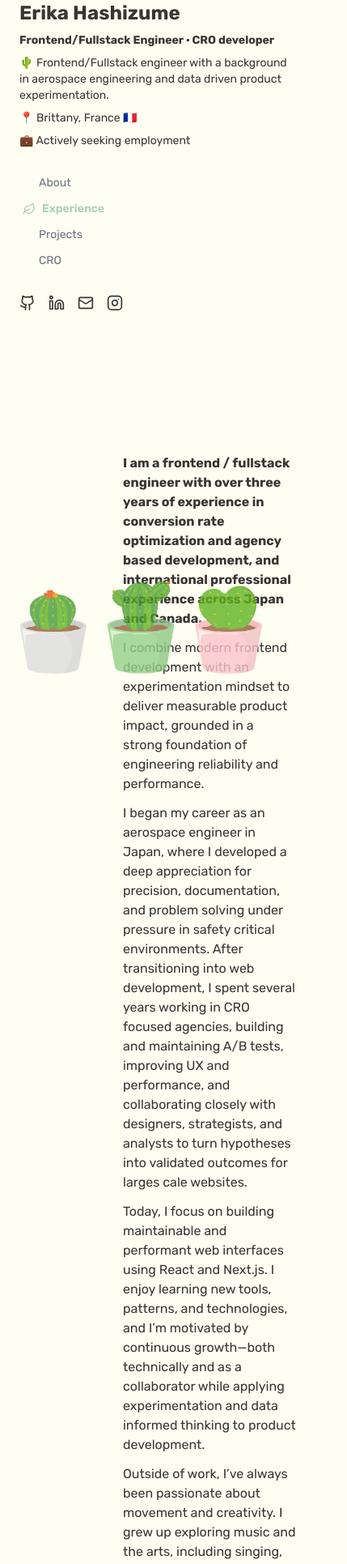
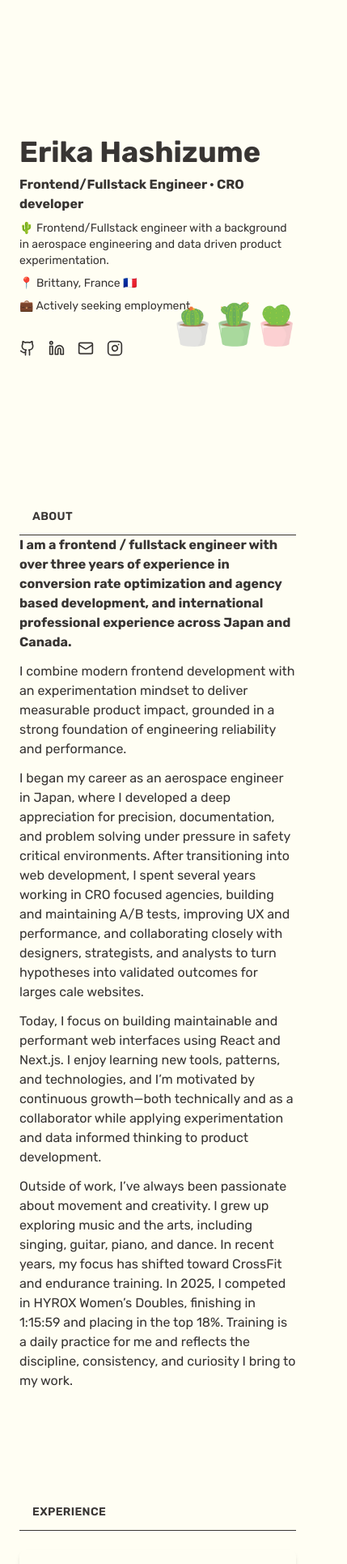
Before and after one commit to erika-goodwin/myproject-26-1-portfolio, a Next.js app: page / in a window 390 px wide. Shown: the top 1931 px of the page at 81% size, 429 px wide, since content can reach past the window. Built offline with nearby package versions, Linux system fonts and the light colour scheme.

Commit message:
Done | basic responsive design and animation nav

```diff
--- a/app/page.tsx
+++ b/app/page.tsx
@@ -1,29 +1,52 @@
 import About from "@/components/about";
 import Cro from "@/components/cro";
 import Experience from "@/components/experience";
+// import MobileSectionHeader from "@/components/mobileSectionHeader";
 import Projects from "@/components/projects";
-import Sidebar from "@/components/sidebar";
+import ScrollAwareLayout from "@/components/scrollAwareLayout";
+// import Sidebar from "@/components/sidebar";
+// import { sectionTitles } from "@/content/navigation";
+// import { useActiveSection } from "@/hooks/useActivateSection";
 
 export default function Home() {
+  // const activeSection = useActiveSection([
+  //   "about",
+  //   "experience",
+  //   "projects",
+  //   "cro",
+  // ]);
+
   return (
-    <main className="mx-auto max-w-6xl px-6 bg-offwhite">
-      <div className="grid grid-cols-1 gap-12 md:grid-cols-[280px_1fr]">
-        {/* Left */}
-        <Sidebar />
+    <ScrollAwareLayout>
+      <About />
+      <Experience />
+      <Projects />
+      <Cro />
+    </ScrollAwareLayout>
 
-        {/* Right */}
-        <div className="space-y-32 ml-32">
-          <About />
-          <Experience />
-          <Projects />
-          <Cro />
+    // <main className="mx-auto max-w-6xl px-6 bg-offwhite">
+    //   {/* Mobile nav layer */}
+    //   {activeSection && (
+    //     <MobileSectionHeader title={sectionTitles[activeSection]} />
+    //   )}
 
-          {/* Scroll buffer */}
-          <div className="h-[50vh] flex items-end justify-end pb-8 text-sm bg-primary text-gray-400">
-            <p>© {new Date().getFullYear()} Erika Hashizume</p>
-          </div>
-        </div>
-      </div>
-    </main>
+    //   <div className="grid grid-cols-1 md:gap-6 lg:gap-12 md:grid-cols-[250px_1fr] lg:grid-cols-[280px_1fr]">
+    //     {/* Left */}
+    //     <Sidebar />
+
+    //     {/* Right */}
+    //     <div className="space-y-32 lg:ml-32">
+    //       <About />
+    //       <Experience />
+    //       <Projects />
+    //       <Cro />
+
+    //       {/* Scroll buffer */}
+    //       <div className="h-[50vh] flex items-end justify-end pb-8 text-sm bg-primary text-gray-400">
+    //         <p>© {new Date().getFullYear()} Erika Hashizume</p>
+    //       </div>
+    //     </div>
+    //   </div>
+    // </main>
   );
 }
--- a/components/about.tsx
+++ b/components/about.tsx
@@ -4,6 +4,15 @@ import { clsx } from "clsx";
 export default function About() {
   return (
     <div id="about" className="mt-24 scroll-mt-24">
+      {/* Sticky header (mobile only) */}
+      <div className="sticky top-0 z-20 bg-off-white md:hidden ">
+        <div className="flex items-center gap-3 px-4 py-3 border-b">
+          <h2 className="text-sm font-semibold uppercase tracking-wide">
+            About
+          </h2>
+        </div>
+      </div>
+
       {introduction.intro.map((item, index) => {
         return (
           <p key={index} className={clsx("mb-3", index === 0 && "font-bold")}>
--- a/components/cro.tsx
+++ b/components/cro.tsx
@@ -5,7 +5,14 @@ import { croProjects } from "@/content/cro";
 export default function Cro() {
   return (
     <section id="cro" className="space-y-6 mt-24 scroll-mt-24 mb-10">
-      <h2 className="text-2xl font-bold mb-4">CRO</h2>
+      {/* Sticky header (mobile only) */}
+      <div className="sticky top-0 z-20 bg-off-white md:hidden ">
+        <div className="flex items-center gap-3 px-4 py-3 border-b">
+          <h2 className="text-sm font-semibold uppercase tracking-wide">CRO</h2>
+        </div>
+      </div>
+
+      <h2 className="hidden md:inline-block text-2xl font-bold mb-4">CRO</h2>
       <div className="space-y-4">
         {croProjects.map((project) => (
           <ProjectTile key={project.id} project={project} />
--- a/components/experience.tsx
+++ b/components/experience.tsx
@@ -5,7 +5,18 @@ import ButtonLink from "./botton";
 export default function Experience() {
   return (
     <section id="experience" className="space-y-6 mt-24 scroll-mt-24">
-      <h2 className="text-2xl font-bold mb-4">Experience</h2>
+      {/* Sticky header (mobile only) */}
+      <div className="sticky top-0 z-20 bg-off-white md:hidden ">
+        <div className="flex items-center gap-3 px-4 py-3 border-b">
+          <h2 className="text-sm font-semibold uppercase tracking-wide">
+            Experience
+          </h2>
+        </div>
+      </div>
+
+      <h2 className="hidden md:inline-block text-2xl font-bold mb-4">
+        Experience
+      </h2>
       <div className="group/experience space-y-4">
         {experiences.experienceItems.map((item) => (
           <ExperienceTile key={item.id} item={item} />
@@ -13,7 +24,9 @@ export default function Experience() {
 
         <div className="flex flex-row items-center">
           <p className="mr-4 font-bold">View Full Resume </p>
-          <ButtonLink href={experiences.resume.en} className='mr-2'>EN</ButtonLink>
+          <ButtonLink href={experiences.resume.en} className="mr-2">
+            EN
+          </ButtonLink>
           <ButtonLink href={experiences.resume.fr}>FR</ButtonLink>
         </div>
       </div>
--- /dev/null
+++ b/components/mobileSectionHeader.tsx
@@ -0,0 +1,39 @@
+"use client";
+
+import { motion, AnimatePresence } from "framer-motion";
+
+type Props = {
+  title: string;
+};
+
+export default function MobileSectionHeader({ title }: Props) {
+  return (
+    <div className="fixed top-0 left-0 right-0 z-40 md:hidden bg-off-white/90 backdrop-blur-sm ">
+      <div className="py-3 max-w-6xl px-6">
+        <AnimatePresence mode="wait">
+          <div className="flex items-center gap-3 px-4 py-3 border-b ">
+            <motion.h2
+              key={title}
+              initial={{ opacity: 0, y: 8 }}
+              animate={{ opacity: 1, y: 0 }}
+              exit={{ opacity: 0, y: -8 }}
+              transition={{ duration: 0.25, ease: "easeOut" }}
+              className="text-sm font-semibold uppercase tracking-wide"
+            >
+              {title}
+            </motion.h2>
+          </div>
+        </AnimatePresence>
+      </div>
+    </div>
+    // <div className="fixed top-0 left-0 right-0 z-40 md:hidden bg-off-white/90 backdrop-blur-sm ">
+    //   <div className="py-3 max-w-6xl px-6">
+    //     <div className="flex items-center gap-3 px-4 py-3 border-b ">
+    //       <h2 className="text-sm font-semibold uppercase tracking-wide">
+    //         {title}
+    //       </h2>
+    //     </div>
+    //   </div>
+    // </div>
+  );
+}
--- a/components/projects.tsx
+++ b/components/projects.tsx
@@ -4,8 +4,18 @@ import ButtonLink from "./botton";
 
 export default function Projects() {
   return (
+    <>
       <section id="projects" className="space-y-6 scroll-mt-24">
-      <h2 className="text-2xl font-bold">Projects</h2>
+        {/* Sticky header (mobile only) */}
+        <div className="sticky top-0 z-20 bg-off-white md:hidden ">
+          <div className="flex items-center gap-3 px-4 py-3 border-b">
+            <h2 className="text-sm font-semibold uppercase tracking-wide">
+              Projects
+            </h2>
+          </div>
+        </div>
+
+        <h2 className="hidden md:inline-block text-2xl font-bold">Projects</h2>
 
         <div className="group/project space-y-4">
           {projects.projectItems.map((project) => (
@@ -19,5 +29,6 @@ export default function Projects() {
           </ButtonLink>
         </div>
       </section>
+    </>
   );
 }
--- /dev/null
+++ b/components/scrollAwareLayout.tsx
@@ -0,0 +1,35 @@
+"use client";
+
+import Sidebar from "@/components/sidebar";
+
+import { sectionTitles } from "@/content/navigation";
+import MobileSectionHeader from "./mobileSectionHeader";
+import { useActiveSection } from "@/hooks/useActivateSection";
+
+type Props = {
+  children: React.ReactNode;
+};
+
+const sectionIds = ["about", "experience", "projects", "cro"];
+
+export default function ScrollAwareLayout({ children }: Props) {
+  const activeSection = useActiveSection(sectionIds, false);
+
+  return (
+    <>
+      {/* Mobile header (FULL WIDTH, FIXED) */}
+      {activeSection && (
+        <MobileSectionHeader title={sectionTitles[activeSection]} />
+      )}
+
+      {/* Main layout */}
+      <main className="mx-auto max-w-6xl px-6 pt-12 md:pt-0">
+        <div className="grid grid-cols-1 md:grid-cols-[280px_1fr] gap-12">
+          <Sidebar />
+
+          <div className="space-y-32 lg:ml-32">{children}</div>
+        </div>
+      </main>
+    </>
+  );
+}
--- a/components/sidebar.tsx
+++ b/components/sidebar.tsx
@@ -13,19 +13,19 @@ export default function Sidebar() {
   const activeId = useActiveSection(sectionIds);
 
   return (
-    <aside className="md:sticky md:top-24 h-fit">
-      <div className="space-y-8">
+    <aside className="mt-30 md:mt-0 md:sticky md:top-24 h-fit">
+      <div className="relative md:static space-y-8 mr-1 lg:mr-0">
         {/* Name & intro */}
         <div>
-          <h1 className="text-2xl font-bold">{profile.name}</h1>
-          <p className="mt-2 text-sm font-bold">{profile.title}</p>
+          <h1 className="text-4xl font-bold">{profile.name}</h1>
+          <p className="mt-2 text-md font-bold">{profile.title}</p>
           <p className="mt-2 text-sm">{profile.intro}</p>
           <p className="mt-2 text-sm ">{profile.location}</p>
           <p className="mt-2 text-sm ">{profile.availability}</p>
         </div>
 
         {/* Table of contents */}
-        <nav className="space-y-3 text-sm">
+        <nav className="hidden md:block space-y-3 text-sm">
           {sectionIds.map((id) => {
             const item = profile.navigation.find((n) => n.href === `#${id}`);
             const isActive = activeId === id;
@@ -56,7 +56,7 @@ export default function Sidebar() {
         </nav>
 
         {/* Social links */}
-        <div className="flex space-x-4 text-sm">
+        <div className="flex space-x-4 text-sm ">
           {profile.socials.map((item) => {
             const Icon = item.icon;
             return (
@@ -80,7 +80,7 @@ export default function Sidebar() {
           height={300}
           // fill
           // style={{ objectFit: "contain" }}
-          className="fixed bottom-0 left-auto mb-3 opacity-80"
+          className="absolute md:fixed bottom-0 right-0 md:right-auto md:left-auto mb-3 opacity-80 w-36 md:w-72 h-auto"
         />
       </div>
     </aside>
--- /dev/null
+++ b/content/navigation.ts
@@ -0,0 +1,6 @@
+export const sectionTitles: Record<string, string> = {
+  about: "About",
+  experience: "Experience",
+  projects: "Projects",
+  cro: "CRO",
+};
--- a/hooks/useActivateSection.ts
+++ b/hooks/useActivateSection.ts
@@ -2,12 +2,17 @@
 
 import { useEffect, useState } from "react";
 
-export function useActiveSection(sectionIds: string[]) {
+export function useActiveSection(
+  sectionIds: string[],
+  halfway: boolean = true
+) {
   const [activeId, setActiveId] = useState<string | null>(null);
 
   useEffect(() => {
     const handleScroll = () => {
-      const midpoint = window.innerHeight / 2;
+      const midpoint = halfway
+        ? window.innerHeight / 2
+        : (window.innerHeight * 1) / 40;
 
       let current: string | null = null;
 
--- a/package.json
+++ b/package.json
@@ -10,6 +10,7 @@
   },
   "dependencies": {
     "clsx": "^2.1.1",
+    "framer-motion": "^12.24.7",
     "lucide-react": "^0.562.0",
     "next": "16.1.1",
     "next-share": "^0.27.0",
```
Also changed, not shown: 1 other file (tests, documents, lock files or other folders). Lines whose indentation alone changed are shown as unchanged.
